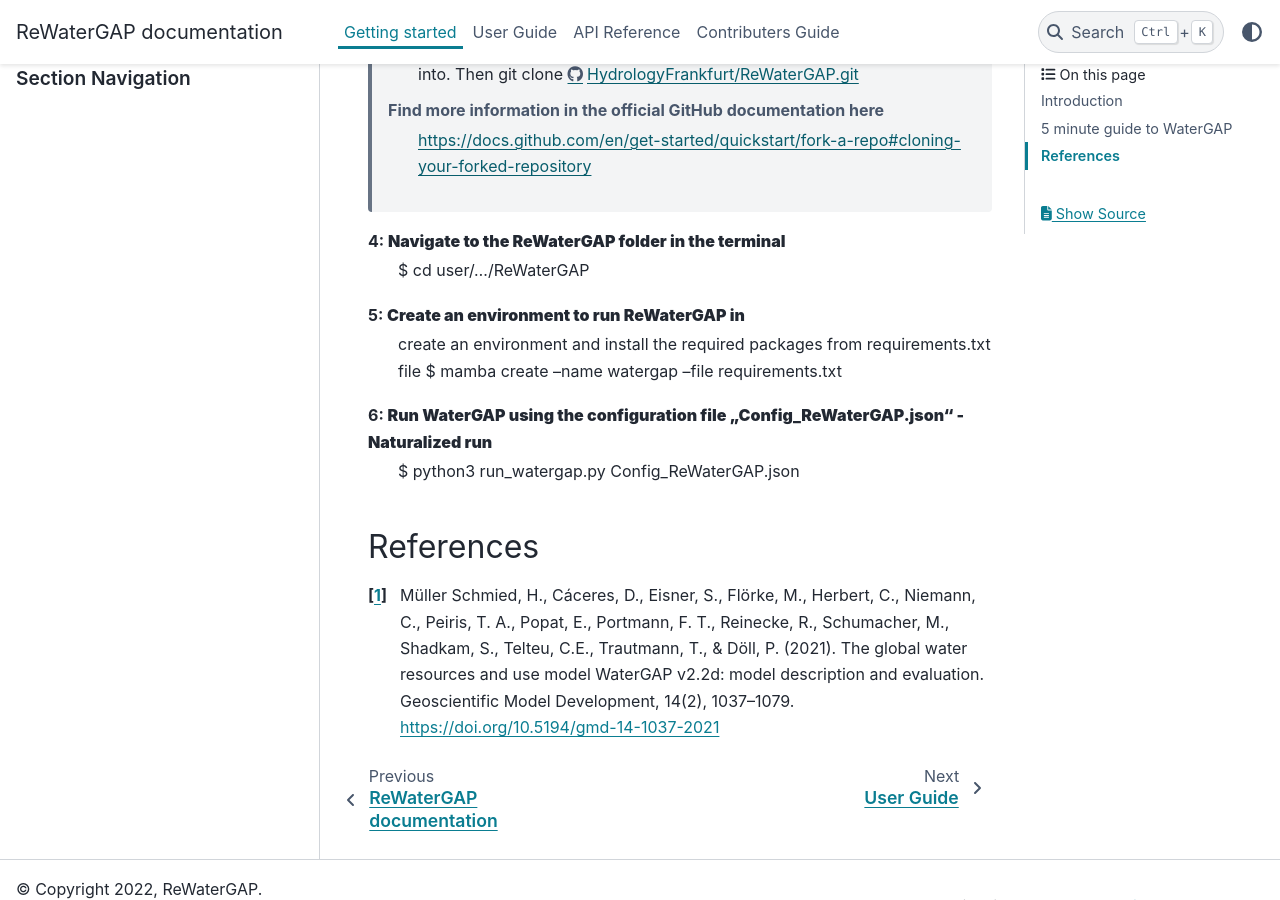
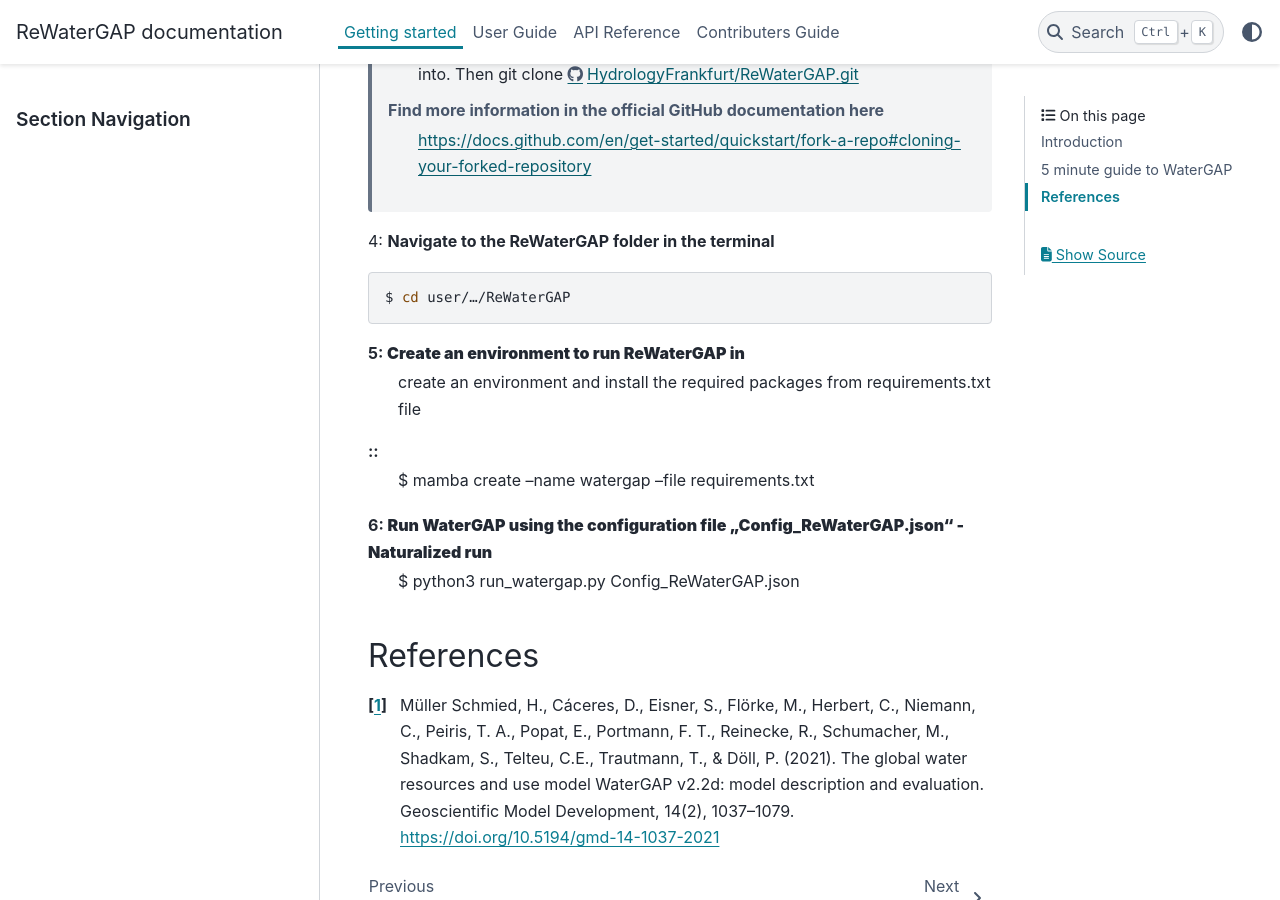
Before and after one commit to HydrologyFrankfurt/ReWaterGAP, a Sphinx documentation site: the page built from docs/getting_started/index.rst, in a window 1280 px wide and 900 px high, scrolled down 1831 px. Built offline with Sphinx 7.4.7 and the PyData theme 0.15.4, drawn with Linux system fonts in a browser that asks for light colours; pages that are not in the unit, such as notebooks, are missing from menus.

Commit message:
Update index.rst

```diff
--- a/docs/getting_started/index.rst
+++ b/docs/getting_started/index.rst
@@ -58,10 +58,15 @@
 		https://docs.github.com/en/get-started/quickstart/fork-a-repo#cloning-your-forked-repository
 
 4: **Navigate to the ReWaterGAP folder in the terminal**
+
+.. code-block:: bash
+
 	$ cd user/…/ReWaterGAP
 
 5: **Create an environment to run ReWaterGAP in**
 	create an environment and install the required packages from requirements.txt file
+
+::
 	$ mamba create --name watergap --file requirements.txt
 
 6: **Run WaterGAP using the configuration file „Config_ReWaterGAP.json“ - Naturalized run**
```
